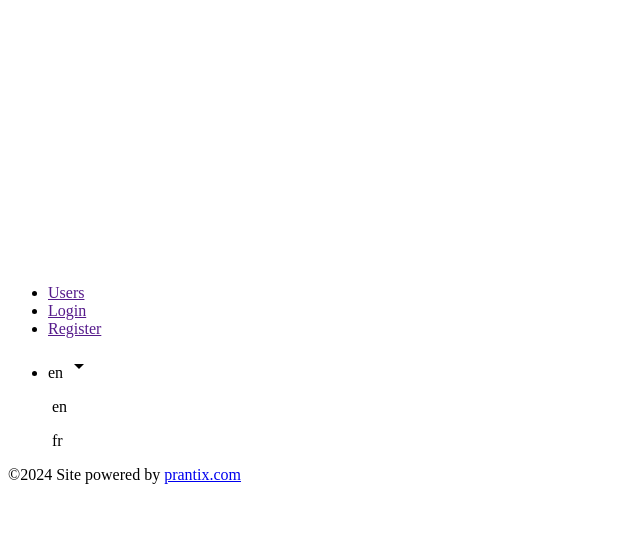
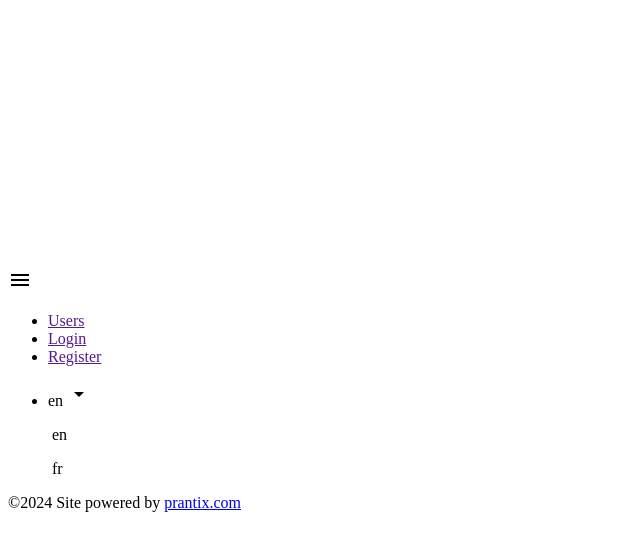
Before and after one commit to the1stenhancer/usermgmt, a Django app: template crud/templates/base.html in a window 1280 px wide. Shown: the top 551 px of the page, without its empty margins (0-640 px from the left). Run offline with Django 5.2, Linux system fonts and the light colour scheme; the template is opened without the code that fills it, so the values that code supplies are empty.

Commit message:
ready for styling

```diff
--- a/crud/templates/base.html
+++ b/crud/templates/base.html
@@ -11,7 +11,7 @@
         <!-- Links -->
         <link href="{% static 'img/icons/logo.ico' %}" rel="icon">
         <link href="{% static 'css/base.css' %}" rel="stylesheet">
-        <link rel="stylesheet" href="https://fonts.googleapis.com/css2?family=Material+Symbols+Outlined:opsz,wght,FILL,GRAD@20..48,100..700,0..1,-50..200" />
+        <link rel="stylesheet" href="https://fonts.googleapis.com/css2?family=Material+Symbols+Outlined:opsz,wght,FILL,GRAD@24,400,0,0" />
         {% block header_link %}
         {% endblock %}
 
@@ -29,7 +29,8 @@
                     <img src="{% static 'img/icons/nav_logo.ico' %}">
                 </div>
                 <div class="nav-2">
-                    <ul>
+                    <span class="material-symbols-outlined desktop-hide">menu</span>
+                    <ul class="mobile-hide">
                         <li><a href="" class="users-a">{% translate "Users" %}</a></li>
                         <li><a href="" class="login-a">{% translate "Login" %}</a></li>
                         <li><a href="" class="register-a">{% translate "Register" %}</a></li>
@@ -38,9 +39,11 @@
                                 <span>{% get_current_language as LANGUAGE_CODE %}{{ LANGUAGE_CODE }}</span>
                                 <span class="material-symbols-outlined">arrow_drop_down</span>
                             </p>
-                            <div class="languages">
-                                <p><img src=""> <span>en</span></p>
-                                <p><img src=""> <span>fr</span></p>
+                            <div class="mobile-hide">
+                                <div class="languages">
+                                    <p><img src=""> <span>en</span></p>
+                                    <p><img src=""> <span>fr</span></p>
+                                </div>
                             </div>
                         </li>
                     </ul>
```
